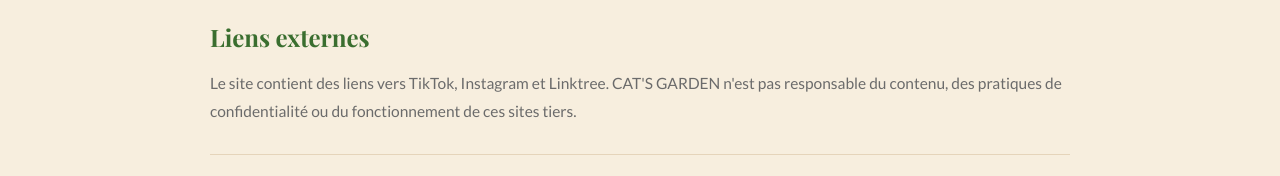
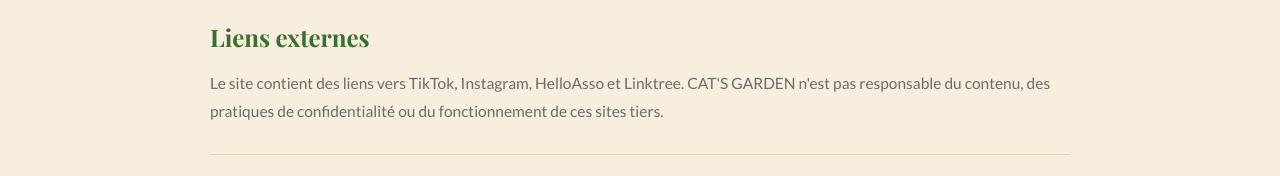
Before and after one commit to Goran-VRBANCIC/catsgarden, a plain HTML site: page mentions-legales.htm in a window 1280 px wide. Shown: the part 1528-1704 px from the top of the page. Drawn offline with Linux system fonts and the light colour scheme.

Commit message:
Ajout HelloAsso aux mentions légales

```diff
--- a/mentions-legales.htm
+++ b/mentions-legales.htm
@@ -104,7 +104,7 @@
     <section class="legal-section">
       <h2>Liens externes</h2>
       <p>
-        Le site contient des liens vers TikTok, Instagram et Linktree. CAT'S GARDEN n'est pas responsable du contenu,
+        Le site contient des liens vers TikTok, Instagram, HelloAsso et Linktree. CAT'S GARDEN n'est pas responsable du contenu,
         des pratiques de confidentialité ou du fonctionnement de ces sites tiers.
       </p>
     </section>
```
